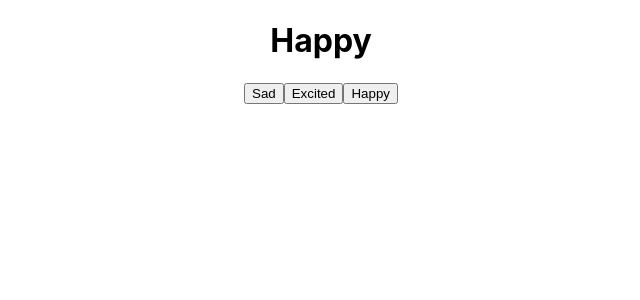
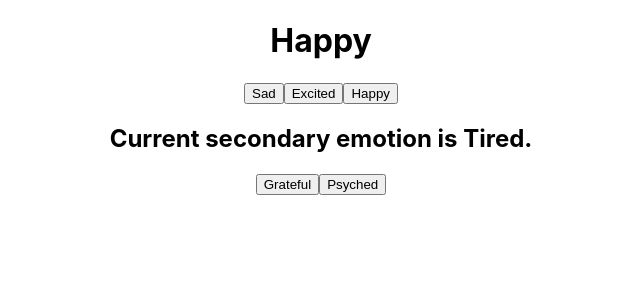
Before and after one commit to wafaa-rakchamber/react_sample, a React (Create React App) app: page / in a window 1280 px wide. Shown: the top 300 px of the page, without its empty margins (319-959 px from the left). Built offline with nearby package versions, Linux system fonts and the light colour scheme.

Commit message:
useEffect - understanding the Dependency Array

```diff
--- a/src/App.js
+++ b/src/App.js
@@ -4,10 +4,16 @@
 function App() {
 
   const [emotion, setEmotion] = useState("Happy");
+  const [secondary, setSecondary] = useState("Tired");
+
 
   useEffect(()=> {
     console.log(`it's ${emotion} right now`)
   });
+
+  useEffect(()=> {
+    console.log(`it's ${secondary} right now`)
+  },[secondary]);
 
   return (
     <div className="App">
@@ -15,6 +21,10 @@
       <button onClick={()=> setEmotion('Sad')}>Sad</button>
       <button onClick={()=> setEmotion('Excited')}>Excited</button>
       <button onClick={()=> setEmotion('Happy')}>Happy</button>
+
+      <h2>Current secondary emotion is {secondary}.</h2>
+      <button onClick={()=> setSecondary('Grateful')}>Grateful</button>
+      <button onClick={()=> setSecondary('Psyched')}>Psyched</button>
     </div>
   );
 }
```
